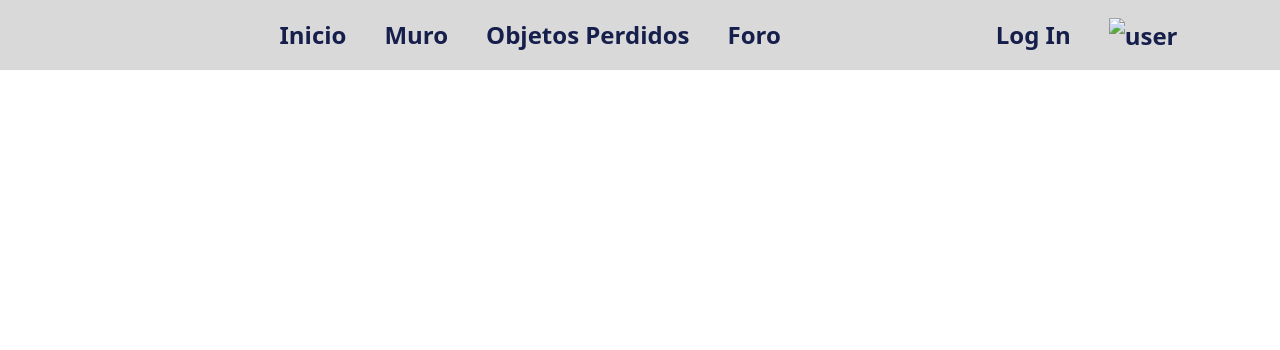
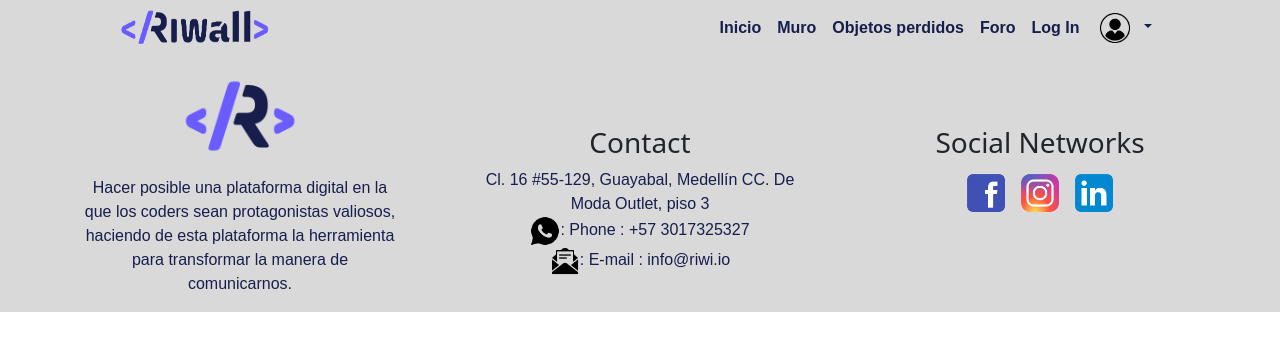
Before and after one commit to Darkot1/RIwall, a website: page src/components/objectLost/index.html in a window 1280 px wide. Drawn offline with nearby package versions, Linux system fonts and the light colour scheme.

Commit message:
Agregar nav y footer

```diff
--- a/src/components/objectLost/index.html
+++ b/src/components/objectLost/index.html
@@ -19,42 +19,77 @@
 </head>
 <body>
     <header>
-        <nav>
-            <div class="container_nav">
-                <div class="logo">
-                    <img src="/src/assets/images/logo 2.png" alt="">
-                </div>
-                <div class="link_menu">
-                    <ul>
-                        <li>
-                            <a href="#">Inicio</a>
+        <nav class="navbar navbar-expand-lg">
+            <div class="container-fluid">
+                <a class="navbar-brand" href="./index.html">
+                    <img src="/src/assets/images/logo.png" alt="logoNav" width="150px">
+                </a>
+                <button class="navbar-toggler" type="button" data-bs-toggle="collapse" data-bs-target="#navbarNavDropdown" aria-controls="navbarNavDropdown" aria-expanded="false" aria-label="Toggle navigation">
+                    <span class="navbar-toggler-icon"></span>
+                </button>
+                <div class="collapse navbar-collapse" id="navbarNavDropdown">
+                    <ul class="navbar-nav">
+                        <li class="nav-item">
+                            <a class="nav-link" aria-current="page" href="/index.html">Inicio</a>
                         </li>
-                        <li>
-                            <a href="#">Muro</a>
+                        <li class="nav-item">
+                            <a class="nav-link" aria-current="page" href="/src/components/wall/index.html">Muro</a>
                         </li>
-                        <li>
-                            <a href="#">Objetos Perdidos</a>
+                        <li class="nav-item">
+                            <a class="nav-link" aria-current="page" href="/src/components/objectLost/index.html">Objetos perdidos</a>
                         </li>
-                        <li>
-                            <a href="#">Foro</a>
+                        <li class="nav-item">
+                            <a class="nav-link" aria-current="page" href="#">Foro</a>
                         </li>
-                    </ul>
-                </div>
-                <div class="user_link">
-                    <ul>
-                        <li>
-                            <a href="#">Log In</a>
+                        <li class="nav-item">
+                            <a class="nav-link" href="/src/components/singIn/index.html">Log In</a>
                         </li>
-                        <li>
-                            <a href="#"><img src="/src/assets/images/User.png" alt="user"></a>
+                        <li class="nav-item dropdown">
+                            <a class="nav-link dropdown-toggle" href="#" role="button" data-bs-toggle="dropdown" aria-expanded="false">
+                                <img src="/src/assets/images/iconoPerfil.png" alt="profileIcon" width="40px">
+                            </a>
+                            <ul class="dropdown-menu">
+                                <li><a class="dropdown-item" href="#">Perfil</a></li>
+                                <li><a class="dropdown-item" href="#">Cerrar sesion</a></li>
+                            </ul>
                         </li>
                     </ul>
                 </div>
             </div>
-
         </nav>
     </header>
     <main></main>
-    <footer></footer>
+
+
+
+
+    <footer>
+        <div class="footer">
+            <div class="footerContain">
+                <div class="logo"> <img src="/src/assets/images/logor.webp" alt="logoFoter" width="120px"></div>
+                <div class="logoText"><p>Hacer posible una plataforma digital en la que los coders sean protagonistas valiosos, haciendo de esta plataforma la herramienta para transformar la manera de comunicarnos.</p></div>
+            </div>
+            <div class="footerContain footermargin textAlignC">
+                <div class="contact"><h3>Contact</h3></div>
+                <div class="textContact">
+                    <div>Cl. 16 #55-129, Guayabal, Medellín CC. De Moda Outlet, piso 3</div>
+                    <div><img src="/src/assets/images/wppblack.png" alt="iconphone" width="30px">: Phone : +57 3017325327</div>
+                    <div><a href="mailto:info@riwi.io"><img src="/src/assets/images/mailblack.png" alt="iconmail" width="30px">: E-mail : info@riwi.io</a></div>
+                </div>
+            </div>
+            <div class="footerContain footermargin socialResponsive textAling">
+                <div class="socialMedia"><h3>Social Networks</h3></div>
+                <div class="logoSocial">
+                    <a href="#"><img src="/src/assets/images/iconfb.png" alt="iconfb" width="50px"></a>
+                    <a href="#"><img src="/src/assets/images/iconinsta.png" alt="iconig" width="50px"></a>
+                    <a href="#"><img src="/src/assets/images/iconin.png" alt="iconin"  width="50px"></a>
+                </div>
+            </div>
+        </div>
+    </footer>
+
+
+    <script src="https://cdn.jsdelivr.net/npm/@popperjs/core@2.11.8/dist/umd/popper.min.js" integrity="sha384-I7E8VVD/ismYTF4hNIPjVp/Zjvgyol6VFvRkX/vR+Vc4jQkC+hVqc2pM8ODewa9r" crossorigin="anonymous"></script>
+    <script src="https://cdn.jsdelivr.net/npm/bootstrap@5.3.3/dist/js/bootstrap.min.js" integrity="sha384-0pUGZvbkm6XF6gxjEnlmuGrJXVbNuzT9qBBavbLwCsOGabYfZo0T0to5eqruptLy" crossorigin="anonymous"></script>
 </body>
 </html>
--- a/src/components/objectLost/style.css
+++ b/src/components/objectLost/style.css
@@ -1,46 +1,87 @@
-@import url(../variables.css);
+/*------------COLORS IMPORT----------------------- */
+@import url(./src/components/variables.css);
 
 *{
+  margin: 0;
   box-sizing: border-box;
-    font-family:system-ui, -apple-system, BlinkMacSystemFont, 'Segoe UI', Roboto, Oxygen, Ubuntu, Cantarell, 'Open Sans', 'Helvetica Neue', sans-serif
 }
 
-h2,h3, p{
-    margin: 0;
+h1,h2{
+  font-family:  "Ubuntu", sans-serif;
+  color: #161E4C;
+  font-weight: 800;
+
+}
+/*----------------------------------------------NAV SESSION------------------------- */
+.navbar {
+  font-family:  "Ubuntu", sans-serif;
+  font-weight: 800;
+  background-color: #D9D9D9;
+  --bs-navbar-padding-x: 108px;
+  --bs-navbar-padding-y: 0;
 }
 
-nav{
-    background-color: var(--secondary-color);
-    display: flex;
-    justify-content: center;
-    width: auto;
+.collapse{
+  justify-content: flex-end;
 }
 
- .container_nav{
-     flex: 1;
-     display: flex;
-     background-color: var(--secondary-color);
-     height: 70px;
-     max-width: 1440px;
-     justify-content: space-around;
+.navbar-nav{
   align-items: center;
 }
 
- .link_menu{
-     margin: 10px;
- }
- .container_nav ul{
-     display: flex;
-     list-style: none;
-     align-items: center;
-     margin: 0;
-     padding: 0;
+.nav-link{
+  color: #161E4C;
 }
 
- .container_nav a{
+
+/*---------------------------SECCION MAIN---------------------*/
+
+
+
+
+
+
+
+
+
+
+
+/*-----------------SECCION FOOTER----------------------------*/
+.footer{
+    display: flex;
+    background-color: #D9D9D9;
+    justify-content: space-evenly;
+    align-items: stretch;
+}
+
+.footerContain{
+    display: flex;
+    flex-direction: column;
+    width: 25%;
+    text-align: center;
+}
+
+.footermargin{
+    margin-top: 70px;
+}
+.textAling{
+    text-align: center;
+}
+.textContact a{
   text-decoration: none;
-     color: var( --button-color);
-     font-size: 24px;
-     font-weight: bold;
-     padding: 0 19px;
+  color: #161E4C;
 }
+
+.textAlignC{
+text-align: center;
+}
+
+.logoText{
+    font-family:  "Ubuntu", sans-serif;
+    color: #161E4C;
+}
+
+.textContact{
+    font-family:  "Ubuntu", sans-serif;
+    color: #161E4C;
+}
```
Lines whose indentation alone changed are shown as unchanged.
